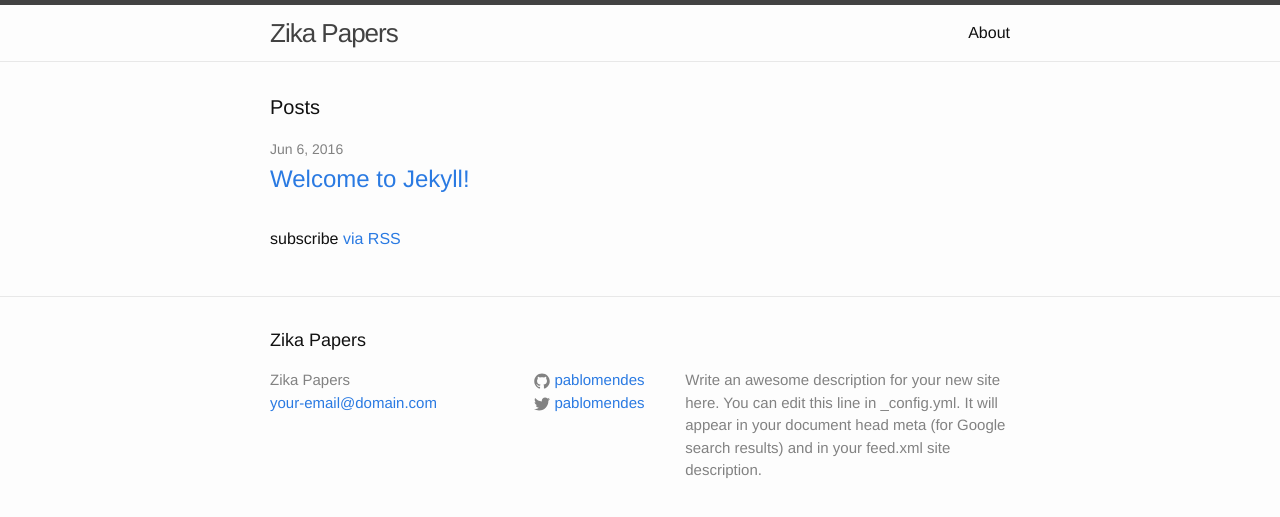
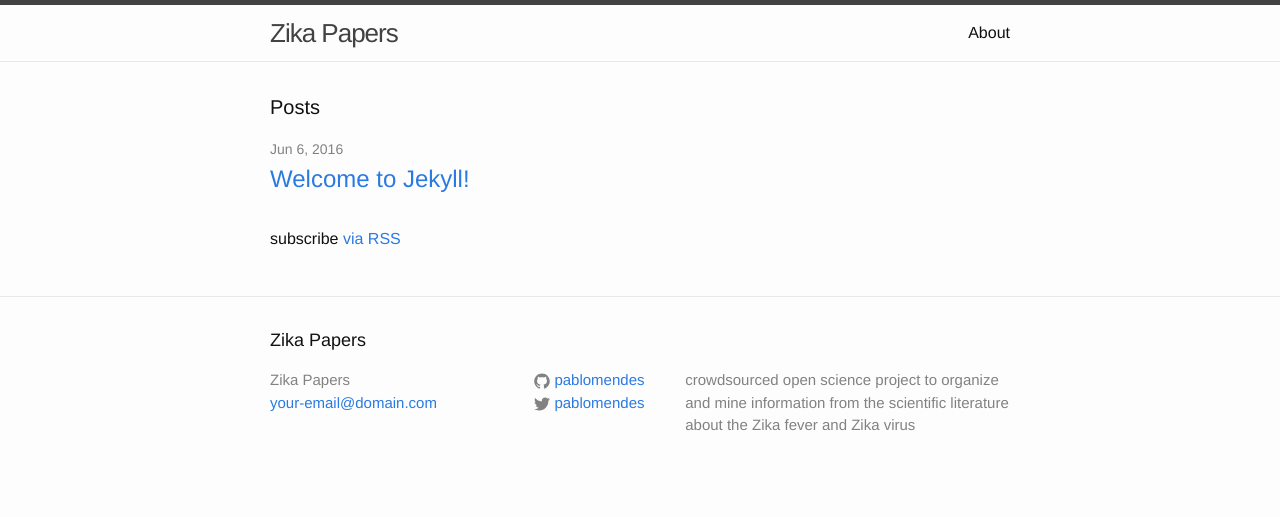
Before and after one commit to pablomendes/zika, a Jekyll site: the page built from index.html, in a window 1280 px wide. Shown: the top 517 px of the page. Built offline with Jekyll 4.4.1, drawn with Linux system fonts in a browser that asks for light colours.

Commit message:
finally noticed missing config

```diff
--- a/_config.yml
+++ b/_config.yml
@@ -9,10 +9,8 @@
 title: Zika Papers
 email: your-email@domain.com
 description: > # this means to ignore newlines until "baseurl:"
-  Write an awesome description for your new site here. You can edit this
-  line in _config.yml. It will appear in your document head meta (for
-  Google search results) and in your feed.xml site description.
-baseurl: "" # the subpath of your site, e.g. /blog
+  crowdsourced open science project to organize and mine information from the scientific literature about the Zika fever and Zika virus
+baseurl: "/zika" # the subpath of your site, e.g. /blog
 url: "http://pablomendes.github.io/zika" # the base hostname & protocol for your site
 twitter_username: pablomendes
 github_username:  pablomendes
```
